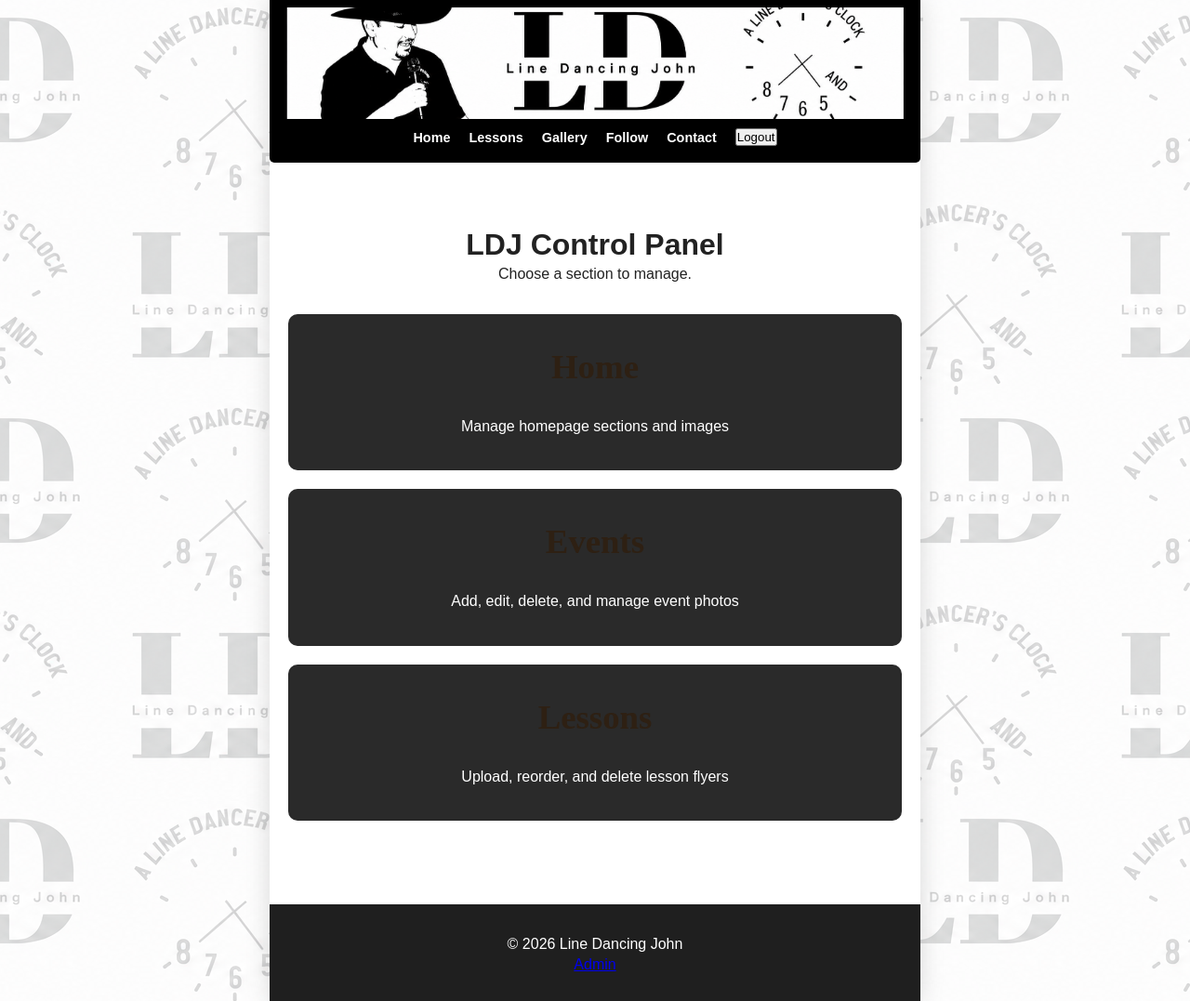
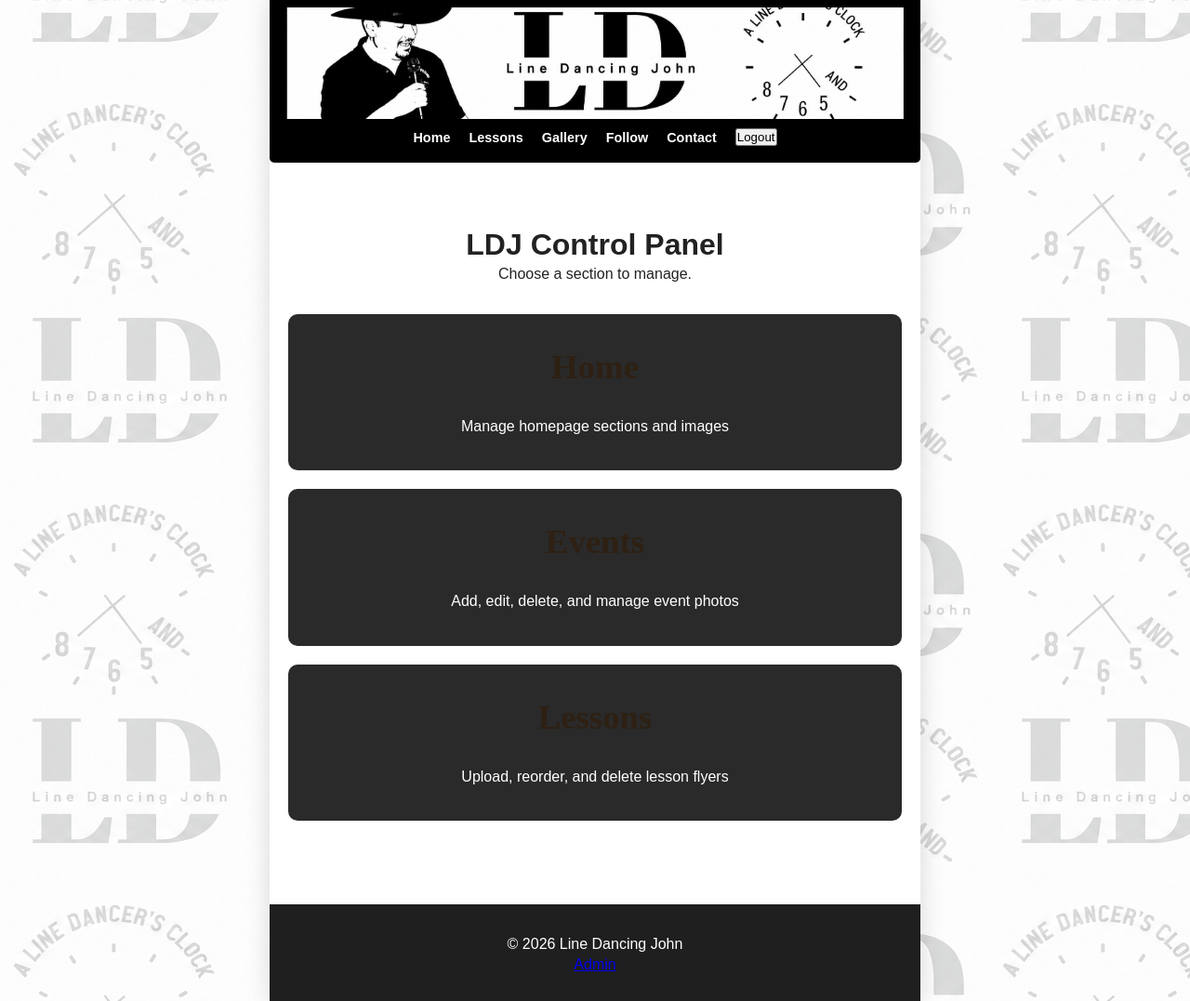
Before and after one commit to ErickNava86/LDJohn, a Flask app: page /admin in a window 1280 px wide. Shown: the whole page at 93% size. Run offline with Flask 3, Linux system fonts and the light colour scheme; the visitor is signed in with stand-in values (Sample User, id 1); parts of the project's set-up code (start-up, migrations or seed data) failed here and were passed over; some web fonts are replaced.

Commit message:
hot bg fix

```diff
--- a/app/static/css/style.css
+++ b/app/static/css/style.css
@@ -1342,7 +1342,7 @@ body{
     background-image:url("../images/branding/background-light.png");
     background-repeat:repeat;
     background-size:auto;
-    background-position:top center;
+    background-position:left center;
 }
 
 /* Large / normal laptop */
```
